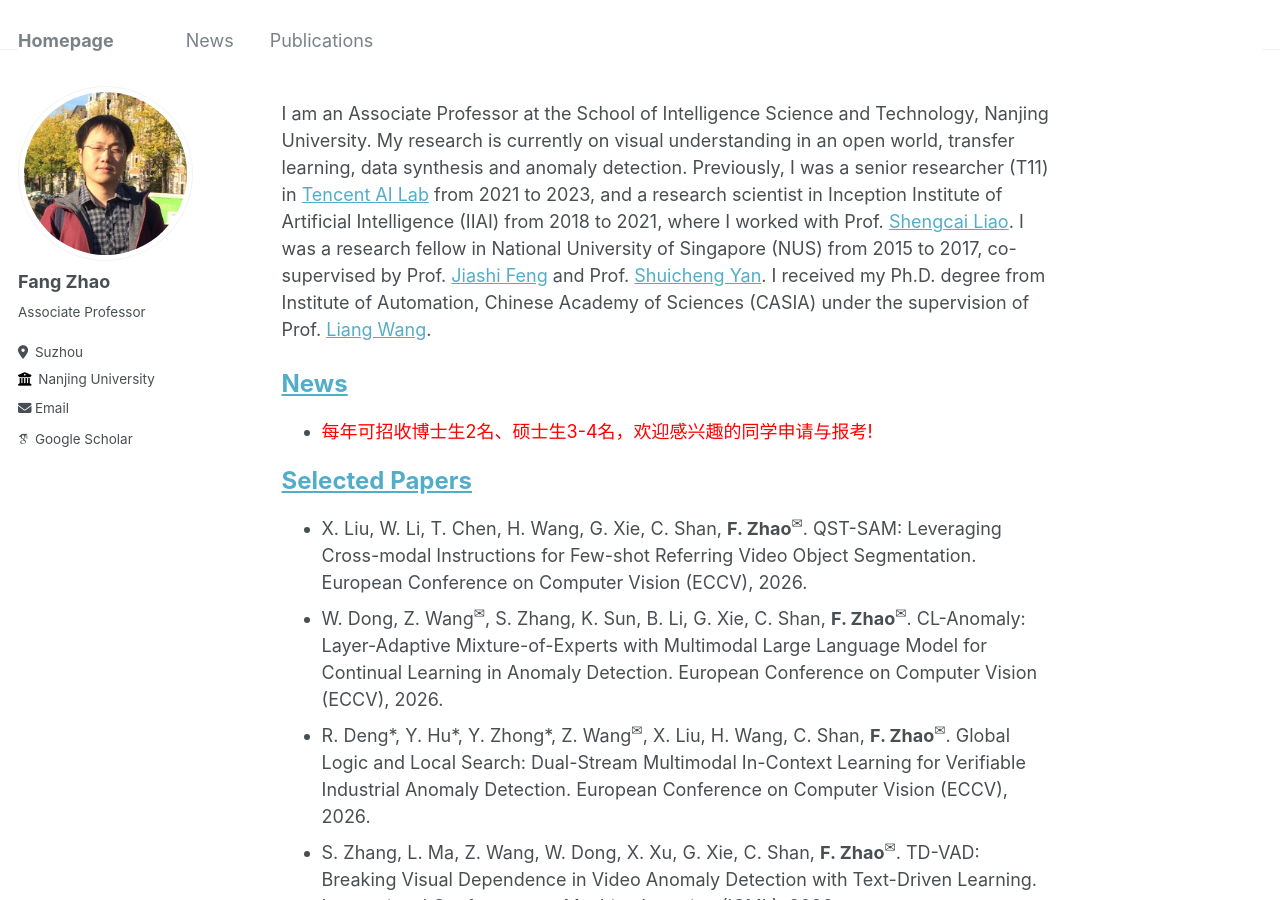
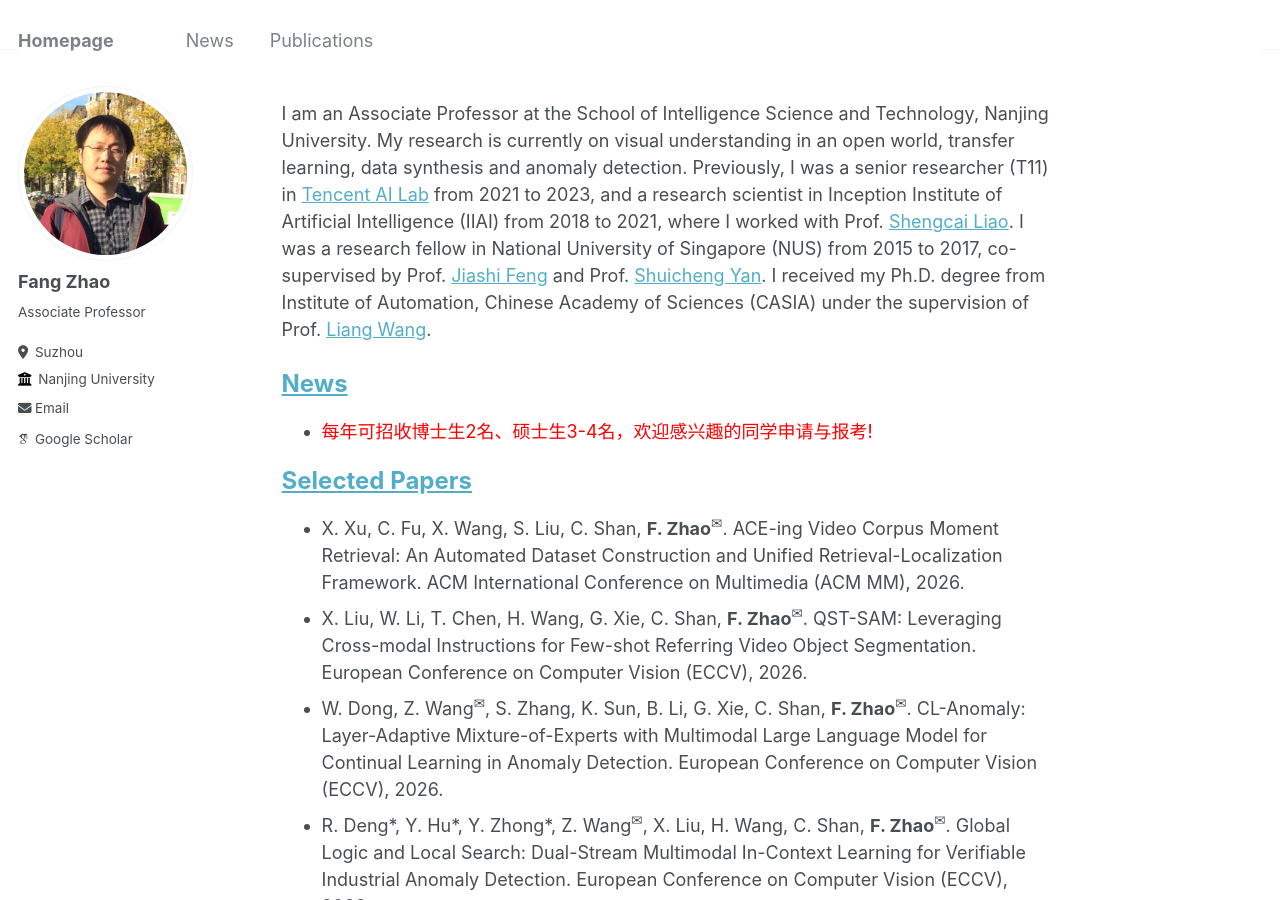
Before and after one commit to zhaofang0627/zhaofang0627.github.io, a Jekyll site: the page built from _pages/about.md, in a window 1280 px wide and 900 px high. Built offline with Jekyll 4.4.1, drawn with Linux system fonts in a browser that asks for light colours; some web fonts are replaced.

Commit message:
Update about.md

```diff
--- a/_pages/about.md
+++ b/_pages/about.md
@@ -20,6 +20,7 @@ I am an Associate Professor at the School of Intelligence Science and Technology
 [<font size="5">Selected Papers</font>](#publications)<a id="publications"></a>
 ======
 <ul>
+  <li>X. Xu, C. Fu, X. Wang, S. Liu, C. Shan, <strong>F. Zhao<sup>✉</sup></strong>. ACE-ing Video Corpus Moment Retrieval: An Automated Dataset Construction and Unified Retrieval-Localization Framework. ACM International Conference on Multimedia (ACM MM), 2026.</li>
   <li>X. Liu, W. Li, T. Chen, H. Wang, G. Xie, C. Shan, <strong>F. Zhao<sup>✉</sup></strong>. QST-SAM: Leveraging Cross-modal Instructions for Few-shot Referring Video Object Segmentation. European Conference on Computer Vision (ECCV), 2026.</li>
   <li>W. Dong, Z. Wang<sup>✉</sup>, S. Zhang, K. Sun, B. Li, G. Xie, C. Shan, <strong>F. Zhao<sup>✉</sup></strong>. CL-Anomaly: Layer-Adaptive Mixture-of-Experts with Multimodal Large Language Model for Continual Learning in Anomaly Detection. European Conference on Computer Vision (ECCV), 2026.</li>
   <li>R. Deng*, Y. Hu*, Y. Zhong*, Z. Wang<sup>✉</sup>, X. Liu, H. Wang, C. Shan, <strong>F. Zhao<sup>✉</sup></strong>. Global Logic and Local Search: Dual-Stream Multimodal In-Context Learning for Verifiable Industrial Anomaly Detection. European Conference on Computer Vision (ECCV), 2026.</li>
```
